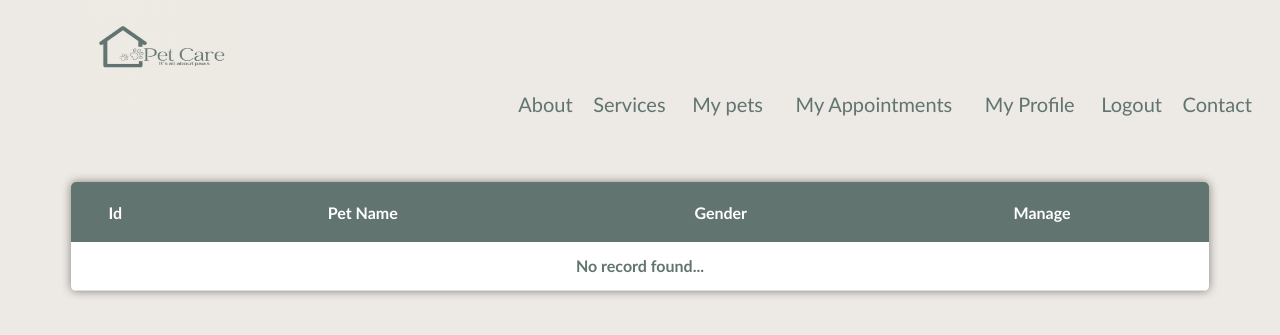
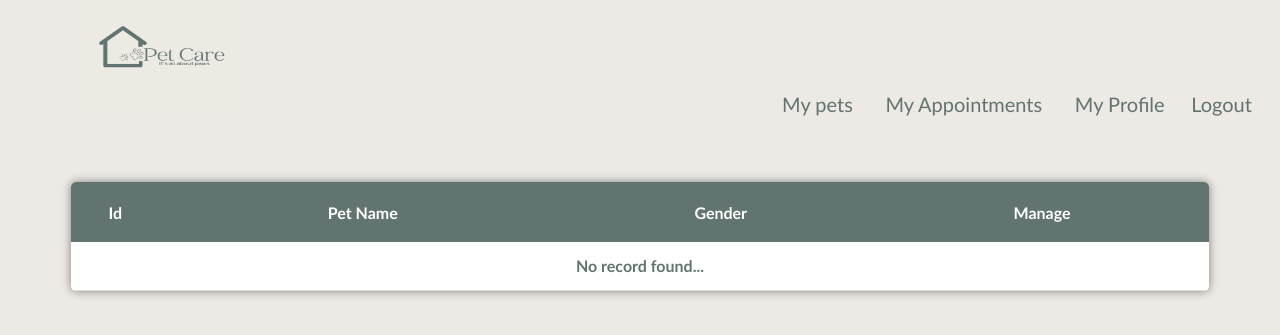
Before and after one commit to RaghadSD/PETcare, a PHP site: page /PetsProfiles.php in a window 1280 px wide. Shown: the top 335 px of the page. Run offline with PHP 8.4, Linux system fonts and the light colour scheme; the visitor is signed in with stand-in values (Sample User, id 1); data that the repository does not hold is empty.

Commit message:
Update PetsProfiles.php

```diff
--- a/PetsProfiles.php
+++ b/PetsProfiles.php
@@ -33,9 +33,6 @@ if (!($database = mysqli_connect("localhost", "root", "")))
             <div class="header-links">
 
                 <ul>
-                    <li> <a href="#ABOUTUS"> About </a> </li>
-                    <!-- <li> <a href="#LoginOP"> Login </a> </li> -->
-                    <li> <a href="#services"> Services </a> </li>
 
                     <li>
                         <div class="dropdown">
@@ -70,7 +67,7 @@ if (!($database = mysqli_connect("localhost", "root", "")))
                         </div>
                     </li>
                     <li> <a href="logout.php"> Logout </a> </li>
-                    <li> <a href="#contact"> Contact </a> </li>
+
                 </ul>
 
 
```
